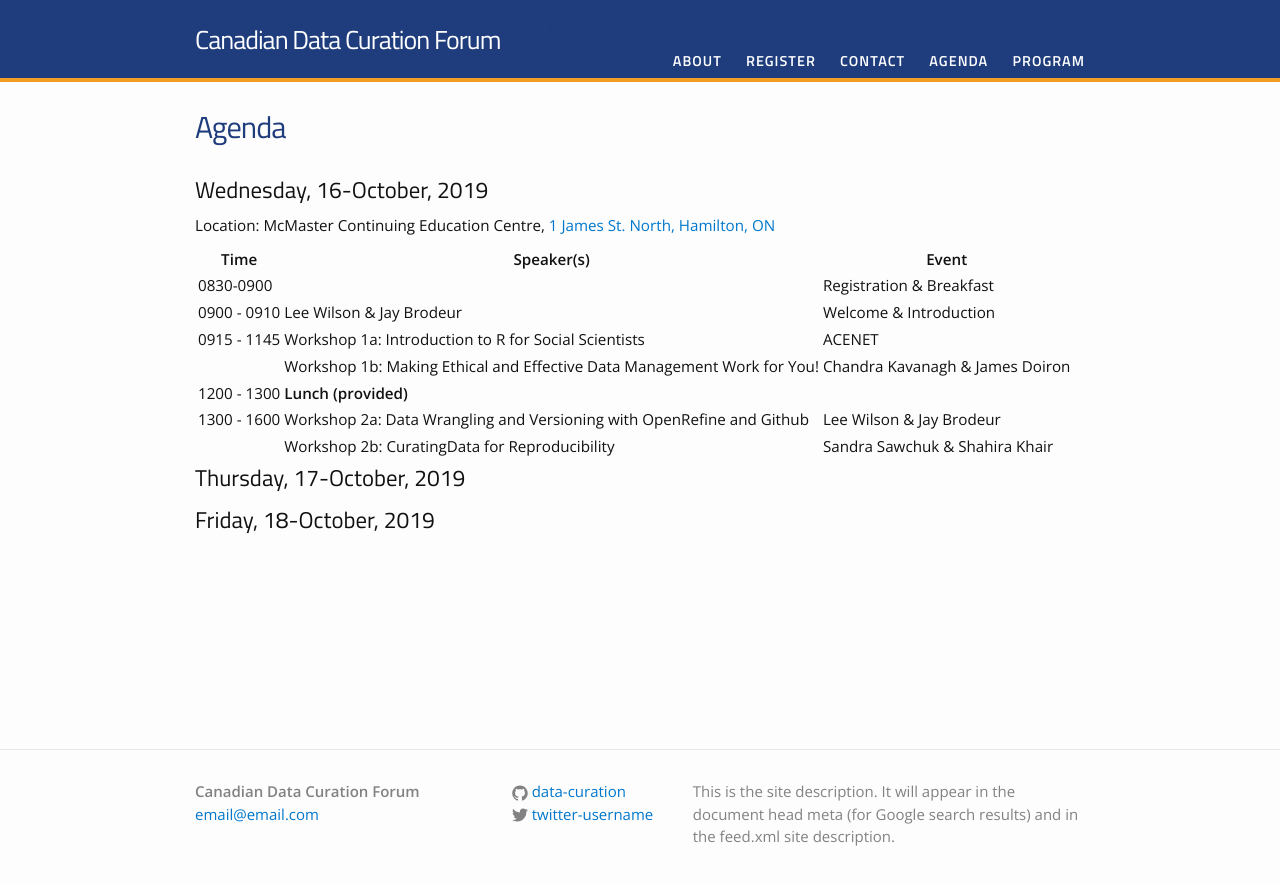
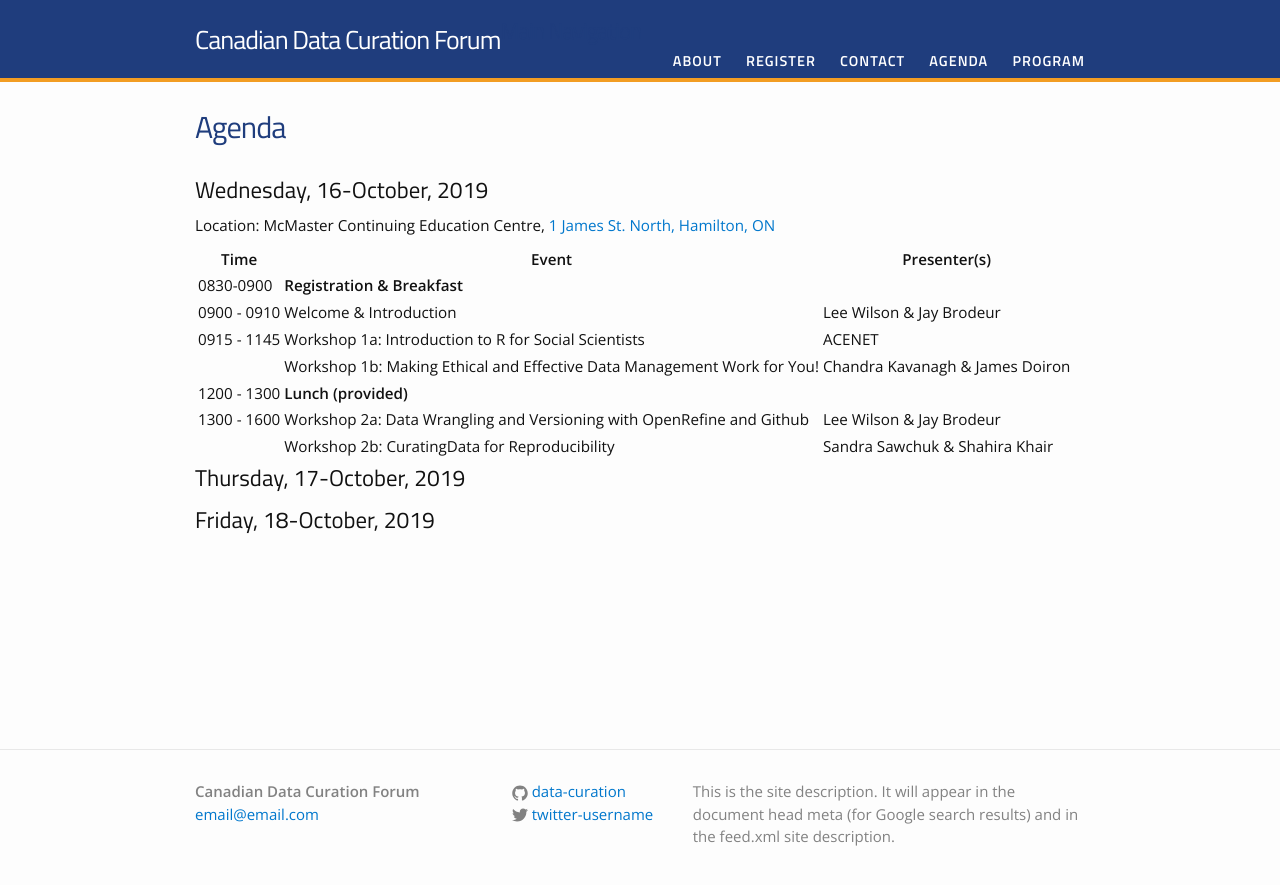
Before and after one commit to data-curation/data-curation.github.io, a Jekyll site: the page built from agenda.md, in a window 1280 px wide. Shown: the top 885 px of the page. Built offline with Jekyll 4.4.1, drawn with Linux system fonts in a browser that asks for light colours.

Commit message:
Update agenda.md

```diff
--- a/agenda.md
+++ b/agenda.md
@@ -13,20 +13,19 @@ Location: McMaster Continuing Education Centre, [1 James St. North, Hamilton, ON
   <thead>
     <tr>
 	<th>Time</th>
-	<th>Speaker(s)</th>
 	<th>Event</th>
+	<th>Presenter(s)</th>
     </tr>
   </thead>
 <tbody>
     <tr>
 	<td>0830-0900</td>
-	<td></td>
-	<td>Registration & Breakfast</td>
+	    <td colspan="2"><strong>Registration & Breakfast</strong></td>
     </tr>
     <tr>
         <td>0900 - 0910</td>
-        <td>Lee Wilson & Jay Brodeur</td>
         <td>Welcome & Introduction</td>
+	<td>Lee Wilson & Jay Brodeur</td>
     </tr>
     <tr>
     	<td>0915 - 1145</td>
```
